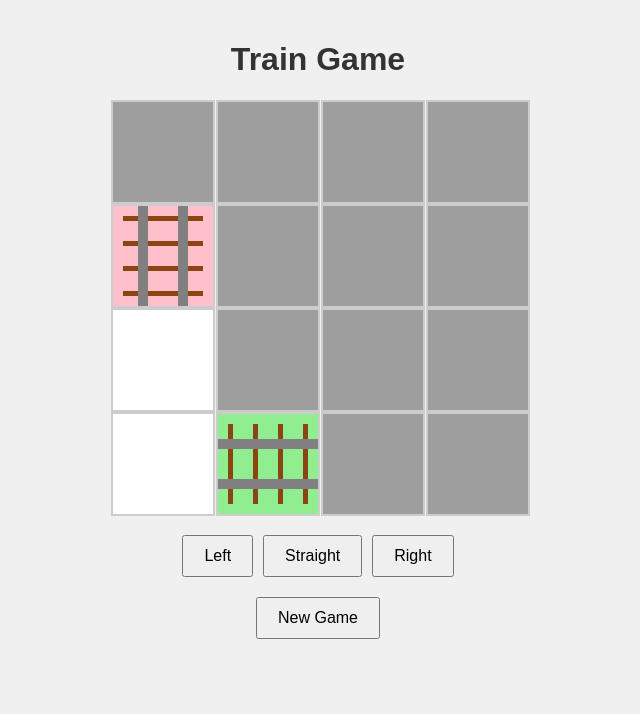
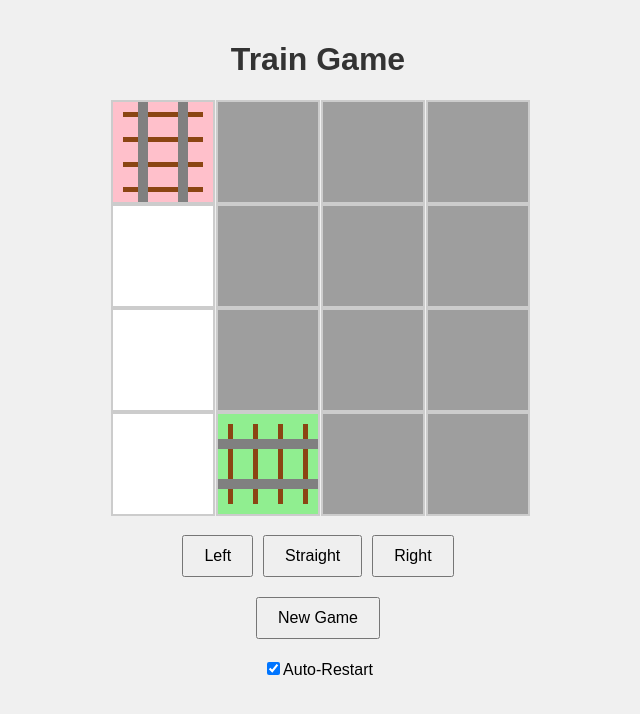
Before and after one commit to TrevorBurgoyne/train-game, a React (Create React App) app: page / in a window 1280 px wide. Shown: the top 714 px of the page, without its empty margins (322-962 px from the left). Built offline with nearby package versions, Linux system fonts and the light colour scheme.

Commit message:
Add autorestart

```diff
--- a/src/components/GameBoard.tsx
+++ b/src/components/GameBoard.tsx
@@ -9,6 +9,7 @@ const GameBoard: FC = () => {
     const [isGameOver, setIsGameOver] = useState(false);
     const [path, setPath] = useState<Coordinate[]>([]);
     const [pathIndex, setPathIndex] = useState(0);
+    const [autoRestart, setAutoRestart] = useState(true);
 
     useEffect(() => {
         // Set --grid-size for css grid
@@ -59,7 +60,7 @@ const GameBoard: FC = () => {
             // Calculate Manhattan distance between the current tile and the excluded tile
             const distance = Math.abs(tile[0] - excludeTile[0]) + Math.abs(tile[1] - excludeTile[1]);
             // Ensure the tiles don't start too close together
-            return distance >= GRID_SIZE - 1;
+            return distance >= GRID_SIZE;
         });
 
         return filteredEdges[Math.floor(Math.random() * filteredEdges.length)] as Coordinate;
@@ -120,11 +121,19 @@ const GameBoard: FC = () => {
             )
         );
 
+        let game_over = false;
         if (invalidMove) {
-            setIsGameOver(true);
+            game_over = true;
         } else if (nextPosition[0] === goalTile[0] && nextPosition[1] === goalTile[1]) {
-            setIsGameOver(true);
+            game_over = true;
         }
+
+        // Restart the game after 1 second if autoRestart is enabled
+        if (game_over && autoRestart) {
+            setTimeout(() => initializeGame(), 1000);
+        }
+
+        setIsGameOver(game_over);
 
         // Increment the path index
         setPathIndex(pathIndex + 1);
@@ -155,6 +164,16 @@ const GameBoard: FC = () => {
             <div className="controls">
                 <button onClick={initializeGame}>New Game</button>
             </div>
+            <div className="controls">
+                <label>
+                    <input
+                        type="checkbox"
+                        checked={autoRestart}
+                        onChange={(e) => setAutoRestart(e.target.checked)}
+                    />
+                    Auto-Restart
+                </label>
+            </div>
         </div>
     );
 };
```
